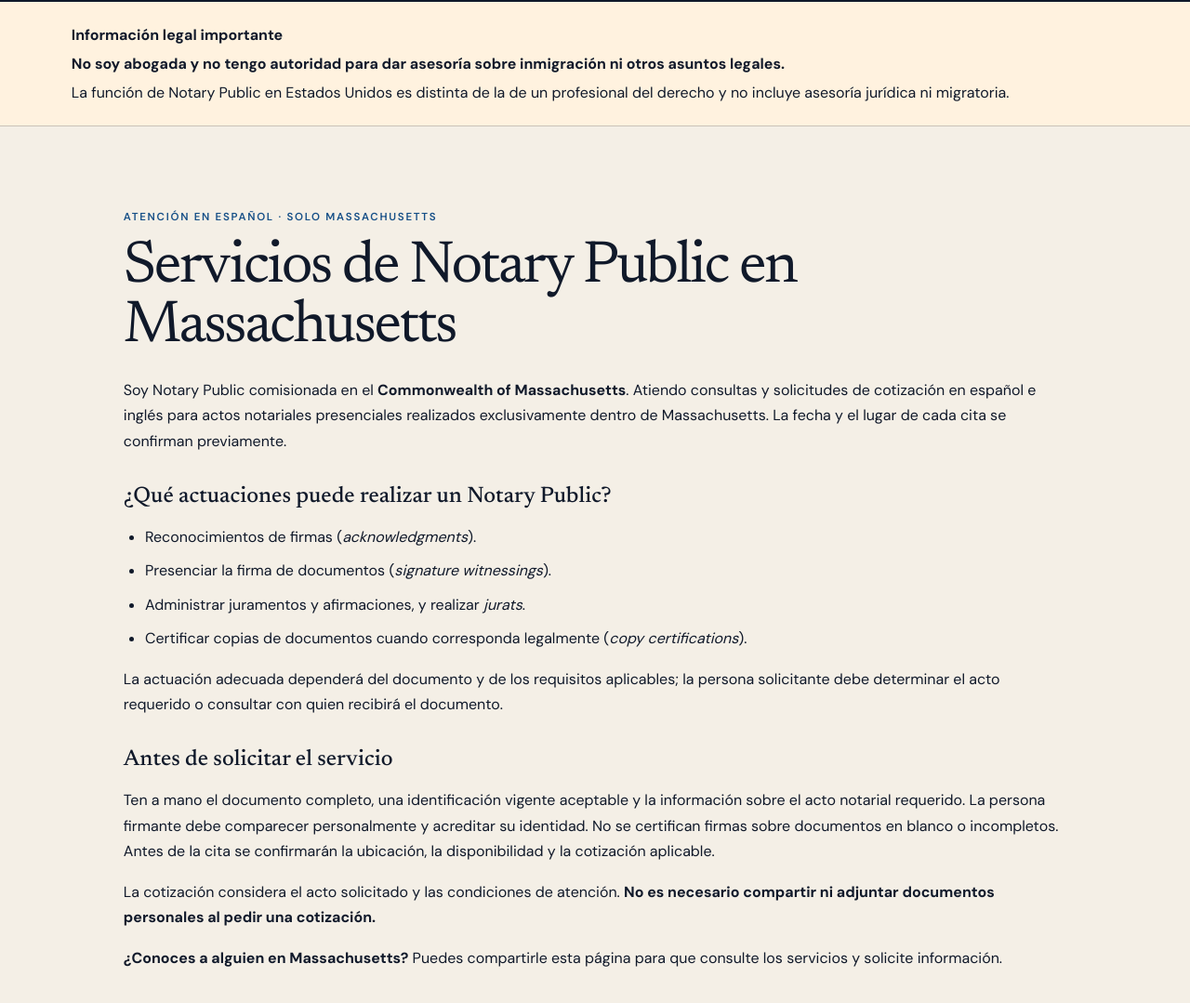
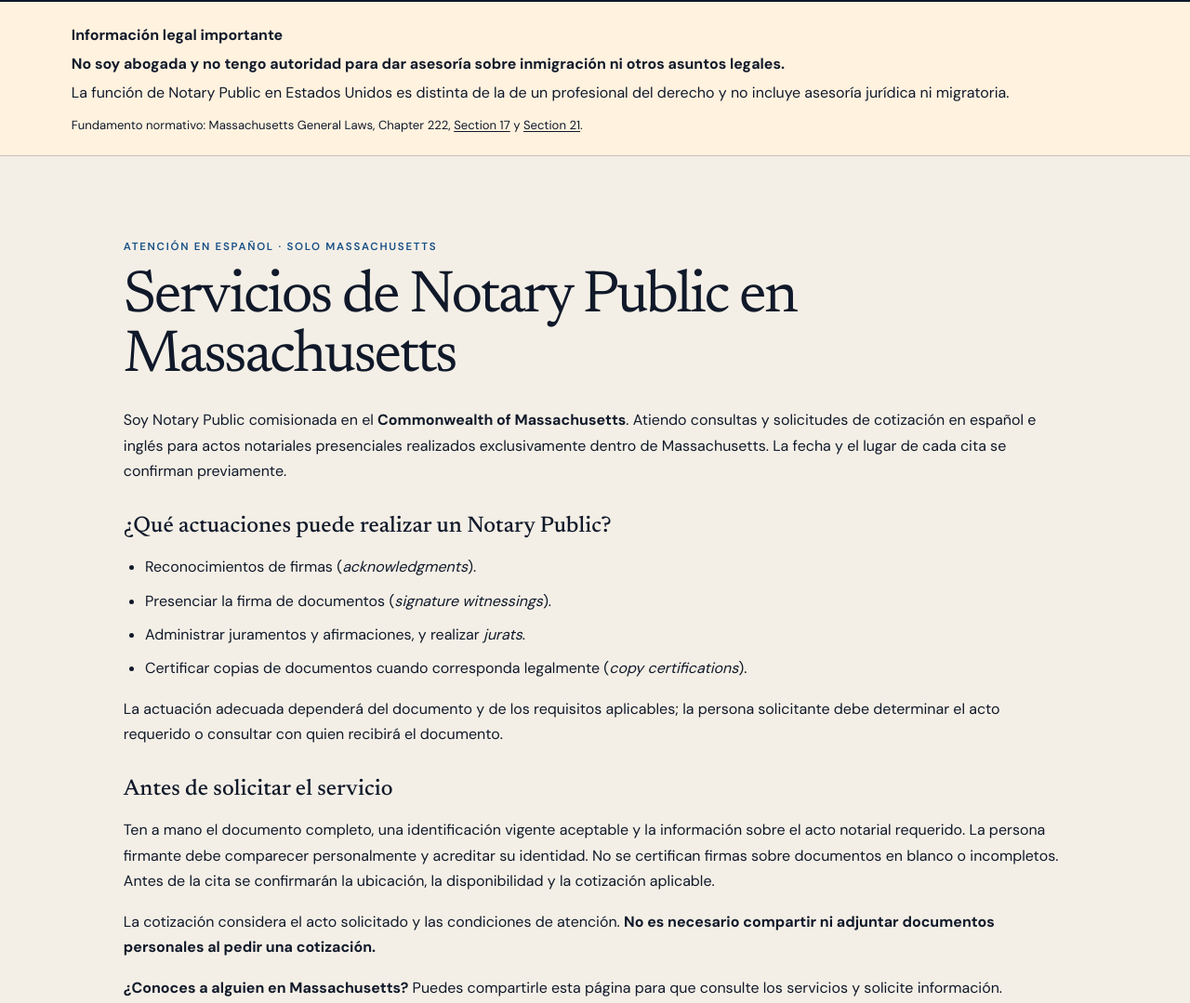
Before and after one commit to nellypanessoa/np, a plain HTML site: page notary-ma.html in a window 1280 px wide. Shown: the part 900-1979 px from the top of the page at 93% size. Drawn offline with Linux system fonts and the light colour scheme.

Commit message:
Citar Chapter 222 Sections 17 y 21 en las advertencias legales bilingües

```diff
--- a/notary-ma.html
+++ b/notary-ma.html
@@ -20,6 +20,8 @@
     .np-warning{padding:1.4rem clamp(1.25rem,6vw,6rem);background:#fff2df;border-bottom:1px solid var(--line)}
     .np-warning strong{display:block;margin-bottom:.35rem}
     .np-warning p{max-width:65rem;margin:0}
+    .np-warning .np-legal-source{margin-top:.7rem;font-size:.82rem}
+    .np-legal-source a{text-decoration:underline;text-underline-offset:2px}
     .np-content{max-width:73rem;margin:0 auto;padding:clamp(3rem,6vw,6rem) clamp(1.25rem,6vw,6rem)}
     .np-content + .np-content{border-top:1px solid var(--line)}
     .np-content h2{font:400 clamp(2.6rem,5vw,4.5rem)/1 var(--serif);letter-spacing:-.04em;margin:.45rem 0 1.4rem}
@@ -81,6 +83,7 @@
     <aside class="np-warning" aria-label="Información legal importante" lang="es">
       <strong>Información legal importante</strong>
       <p><strong>No soy abogada y no tengo autoridad para dar asesoría sobre inmigración ni otros asuntos legales.</strong> La función de Notary Public en Estados Unidos es distinta de la de un profesional del derecho y no incluye asesoría jurídica ni migratoria.</p>
+      <p class="np-legal-source">Fundamento normativo: Massachusetts General Laws, Chapter 222, <a href="https://malegislature.gov/Laws/GeneralLaws/PartIII/TitleI/Chapter222/Section17" target="_blank" rel="noopener noreferrer">Section 17</a> y <a href="https://malegislature.gov/Laws/GeneralLaws/PartIII/TitleI/Chapter222/Section21" target="_blank" rel="noopener noreferrer">Section 21</a>.</p>
     </aside>
     <section class="np-content" id="es" lang="es" aria-labelledby="es-heading">
       <p class="kicker blue">Atención en español · Solo Massachusetts</p>
@@ -136,7 +139,7 @@
         <p>The appropriate notarial act depends on the document and applicable requirements. Please bring a complete document and acceptable current identification. The signer must appear in person and provide satisfactory evidence of identity. Blank or incomplete documents cannot be notarized. The location, availability, and quote will be confirmed before an appointment is arranged.</p>
         <p>Quotes depend on the act requested and service arrangements. <strong>Please do not send sensitive personal information or copies of documents when requesting a quote.</strong> Submitting a request does not confirm an appointment.</p>
         <p><strong>Know someone in Massachusetts?</strong> Feel free to share this page with family or friends who may need this service.</p>
-        <p><strong>Legal notice:</strong> I am not an attorney and I have no authority to give advice on immigration or other legal matters.</p>
+        <p><strong>Legal notice:</strong> I am not an attorney and I have no authority to give advice on immigration or other legal matters. <span class="np-legal-source">Legal basis: Massachusetts General Laws, Chapter 222, <a href="https://malegislature.gov/Laws/GeneralLaws/PartIII/TitleI/Chapter222/Section17" target="_blank" rel="noopener noreferrer">Section 17</a> and <a href="https://malegislature.gov/Laws/GeneralLaws/PartIII/TitleI/Chapter222/Section21" target="_blank" rel="noopener noreferrer">Section 21</a>.</span></p>
         <section class="np-quote" id="quote-en" aria-labelledby="quote-en-heading">
         <p class="kicker blue">Quote request</p>
         <h3 id="quote-en-heading">Request a quote</h3>
```
